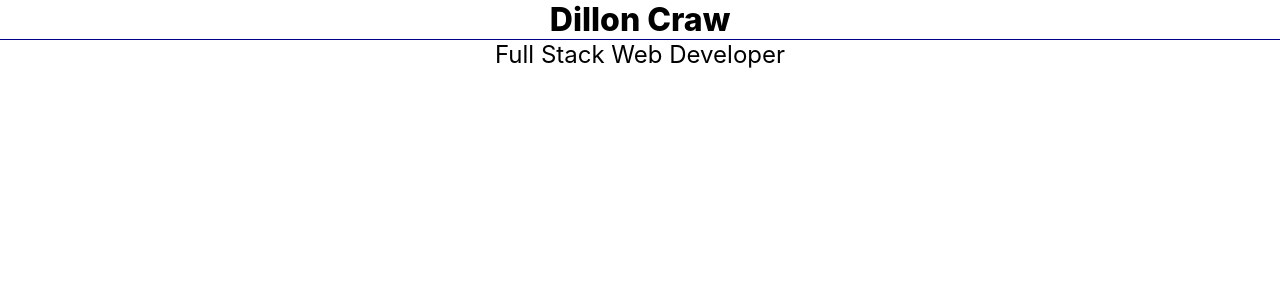
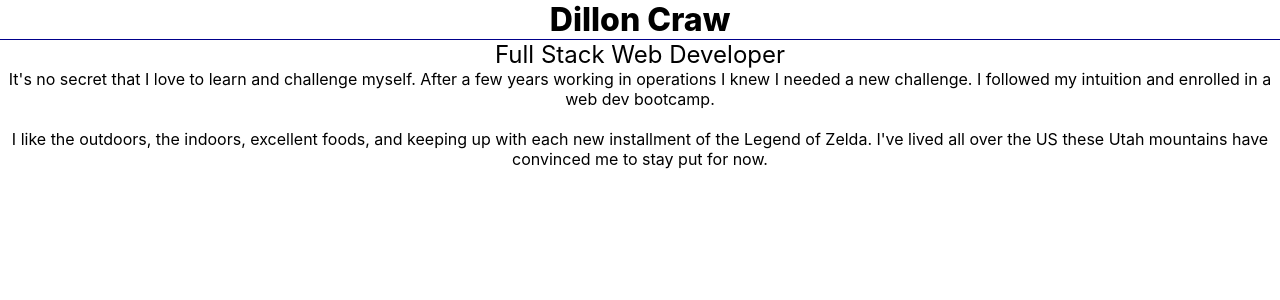
Before and after one commit to crawnic311/dev-portfolio-react, a React (Create React App) app: page / in a window 1280 px wide. Shown: the top 300 px of the page. Built offline with nearby package versions, Linux system fonts and the light colour scheme.

Commit message:
About Me Bare Bones

```diff
--- a/src/App.js
+++ b/src/App.js
@@ -1,11 +1,17 @@
 import React from 'react'
 import './App.css'
 import Headline from './components/Headline/name-position'
+import AboutMe from './components/About-Me/about-me'
 
 function App() {
   return (
     <div className="App">
-      <Headline />
+      <div>
+        <Headline />
+      </div>
+      <div>
+        <AboutMe />
+      </div>
     </div>
   )
 }
--- a/src/components/About-Me/about-me.js
+++ b/src/components/About-Me/about-me.js
@@ -0,0 +1,17 @@
+import React from 'react'
+
+const AboutMe = () => {
+  return (
+    <div>
+      It's no secret that I love to learn and challenge myself. After a few
+      years working in operations I knew I needed a new challenge. I followed my
+      intuition and enrolled in a web dev bootcamp.
+      <br></br>
+      <br></br>I like the outdoors, the indoors, excellent foods, and keeping up
+      with each new installment of the Legend of Zelda. I've lived all over the
+      US these Utah mountains have convinced me to stay put for now.
+    </div>
+  )
+}
+
+export default AboutMe
```
